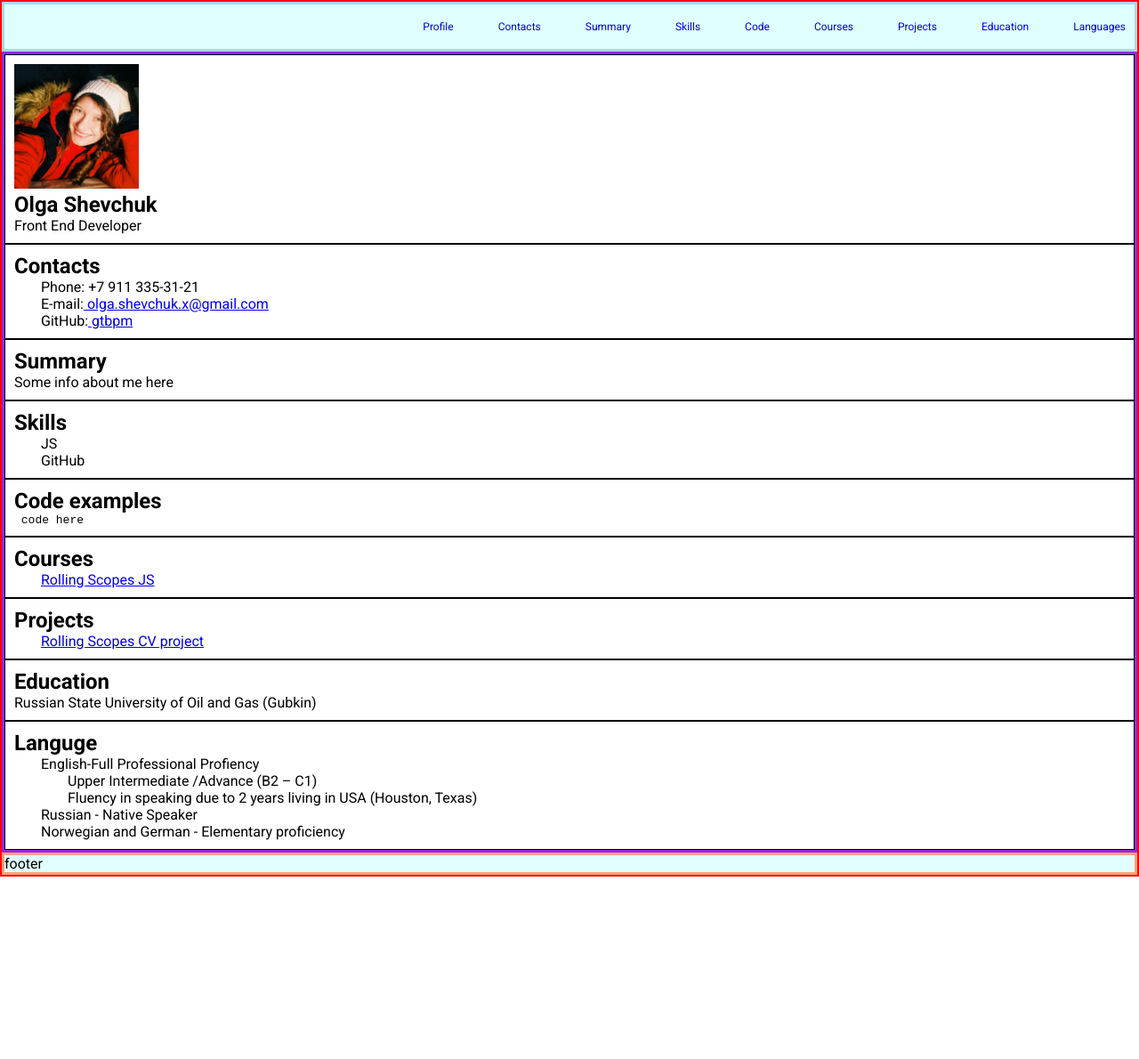
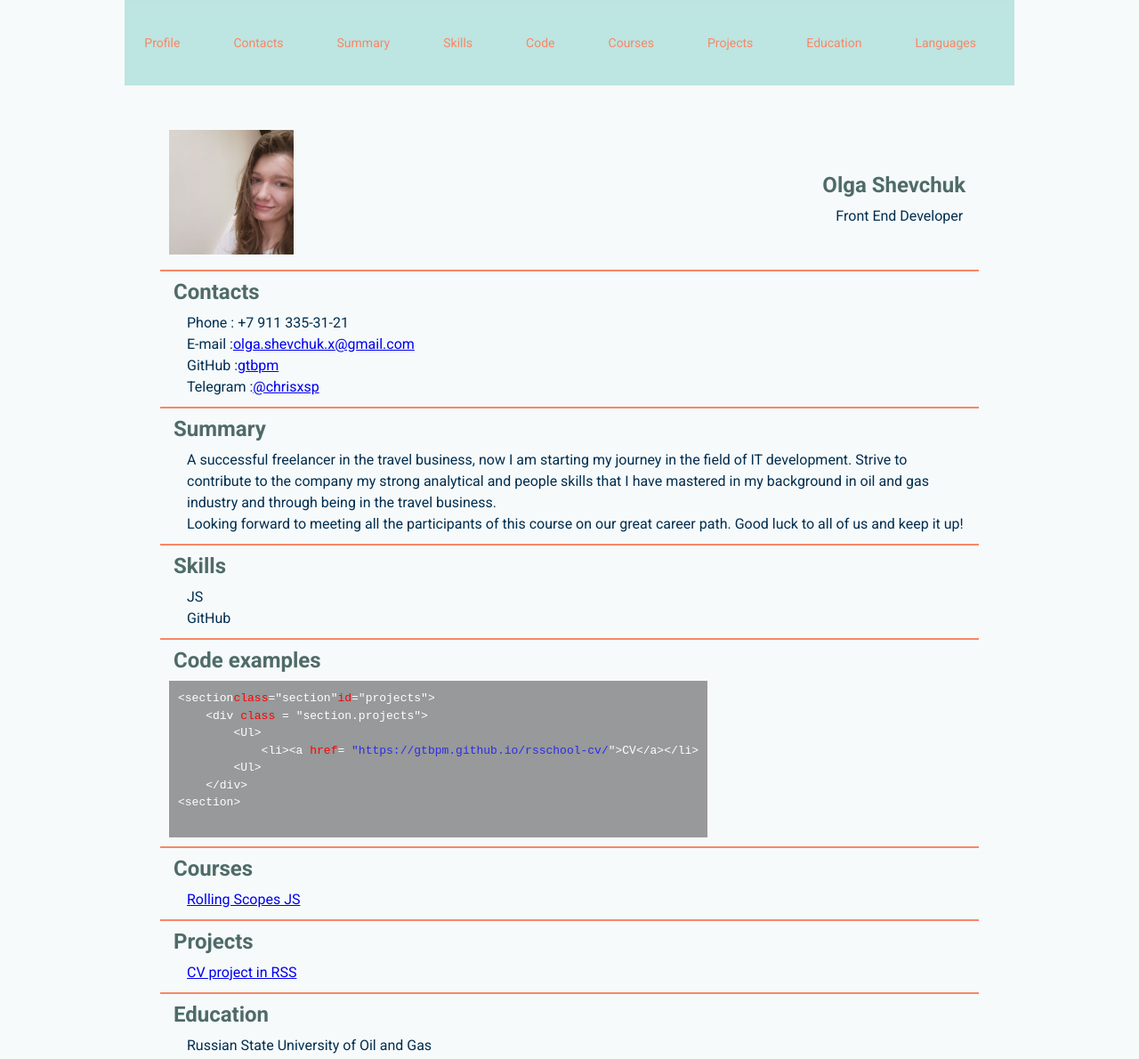
Before and after one commit to gtbpm/rsschool-cv, a plain HTML site: page index.html in a window 1280 px wide. Shown: the top 1190 px of the page at 89% size. Before the commit the page ends 985 px from the top, so only its background shows below. Drawn offline with Linux system fonts and the light colour scheme.

Commit message:
docs: html and css fin 01

```diff
--- a/css/style.css
+++ b/css/style.css
@@ -5,34 +5,78 @@
 }
 body{
     font-family: 'Roboto', sans-serif;
-    border: 2px solid red;
+    font-weight: 400;
+    line-height: 1.5;
     min-height: 100vh;
     padding: 0;
     margin: 0;
     display: flex;
     flex-direction: column;
+    max-width: 1000px;
+    margin: 0 auto;
+    background-color: rgb(246, 250, 251);
+}
+.container {
+    max-width: 1000px;
+    margin: 0 auto;
+}
+h1{
+    color: #4f6b68 ;
+    padding: 5px;
+}
+h2{
+    color: #4f6b68;
+    padding: 5px;
+}
+p{
+    margin-left: 20px;
+}
+.header{
+    border: 3px solid #bde5e187;
+    background-color: #bde5e1;
+    padding: 20px;
+}
+.main{
+    /*border: 3px solid blueviolet;*/
+    background-color: rgb(246, 250, 251);
+    padding: 40px;
+    margin: 0px 0px 0px 0px;
+    color: rgb(2, 46, 79);
+}
+.section-flex-profile{
+    display: flex;
     justify-content: space-between;
-
+    align-items: center;
+    padding: 10px 10px 10px 10px;
+    border-bottom: 2px solid #F88767;
+}
+.section-my-name-and-title{
+    order: 2;
+}
+.section-my-photo{
+    order: 1;
+}
+.footer{
+    background-color: #bde5e1;
+}
+.footer-flex {
+    display: flex;
+    justify-content: space-between;
+    align-items: center;
+    padding: 20px;
+}
+li {
+    margin-left: 20px;
+    list-style: none;
 }
 
-.header{
-    border: 3px solid lightblue;
-    background-color: lightcyan;
-}
-.main{
-    border: 3px solid blueviolet;
-}
-.footer{
-    border: 3px solid lightsalmon;
-    background-color: lightcyan;
+.section {
+    border-bottom: 2px solid #F88767;
+    padding: 0px 10px 10px 10px;
 }
 
 html {
     scroll-behavior: smooth;
-}
-<!-- НАВИГАЦИЯ В header >
-.nav {
-    border: 1px solid black;
 }
 .nav-list {
     display: flex;
@@ -41,48 +85,23 @@ html {
     list-style: none;
   }
 .nav-item {
-    font-size: 12px;
+    font-size: 14px;
 }
 .nav-link {
-    padding: 0 10px;
+    padding: 0 20px;
     line-height: 50px;
     transition: .3s;
     text-decoration: none;
+    color: #F88767;
   }
-.section-item a {
-    color: #55ff01;
-    text-decoration: none;
-    transition: color 0.5s;
-  }
-.section-item a:hover {
-    color: #45e4f0;
-  }
-
-<!-- Секции в MAIN >
-.container {
-    max-width: 1440px;
-    margin: 0 auto;
+pre {
+    display: inline-block;
+    background-color: rgba(0, 0, 0, 0.39);
+    color: white;
+    padding: 10px;
 }
-.section {
-    border: 1px solid black;
-    padding: 10px 10px 10px 10px;
+span{
+color:red}
+.spanblue{
+ color: rgba(15, 15, 247, 0.785)
 }
-
-/*
-.section.my-photo {}
-.section.section.my-name-and-title {}
-
-.section.contacts{}
-.section.summary{}
-.section.skills{}
-.section.code{}
-.section.courses{}
-.section.projects{}
-.section.education{}
-.section.languages{}
-
-*/
-
-li {
-margin-left: 30px; list-style: none;
-}
--- a/index.html
+++ b/index.html
@@ -9,7 +9,7 @@
     <link rel="preconnect" href="https://fonts.gstatic.com" crossorigin>
     <link href="https://fonts.googleapis.com/css2?family=Roboto:wght@400;700&display=swap" rel="stylesheet">
     <link rel="stylesheet" href="./css/style.css">
-    <link rel="icon" href="./asstets/img/favico_for_cv_v1.ico">
+    <link rel="icon" href="./asstets/img/favico_for_cv_v2.ico">
 </head>
 <body>
     <header class = "header" >
@@ -26,34 +26,36 @@
                   <li class="nav-item"><a href="#education" class="nav-link">Education</a></li>
                   <li class="nav-item"><a href="#languages" class="nav-link">Languages</a></li>
                 </ul>
-              </nav>
+            </nav>
         </div>
     </header>
     <main class = "main">
         <div class = "container">
-            <section class="section" id="profile">
-                <div class="section.my-photo">
-                    <img src="./asstets/img/photo_for_cv_v1.jpg" alt="avatar" width="140" height="140">
-                </div>
-                <div class="section.my-name-and-title">
+            <section class="section-flex-profile" id="profile">
+                <div class="section-my-name-and-title">
                     <h1>Olga Shevchuk</h1>
                     <p>Front End Developer</p>
+                </div>
+                <div class="section-my-photo">
+                    <img src="./asstets/img/photo_for_cv_v2.jpg" alt="avatar" width="140" height="140">
                 </div>
             </section>
             <section class="section" id="contacts">
                 <div class="section.contacts">
                     <h2>Contacts</h2>
                     <Ul>
-                        <li>Phone: +7 911 335-31-21</li>
-                        <li>E-mail:<a href="mailto:olga.shevchuk.x@gmail.com"> olga.shevchuk.x@gmail.com</a></li>
-                        <li>GitHub:<a href="https://github.com/gtbpm"> gtbpm</a></li>
+                        <li>Phone : +7 911 335-31-21</li>
+                        <li>E-mail :<a href="mailto:olga.shevchuk.x@gmail.com">olga.shevchuk.x@gmail.com</a></li>
+                        <li>GitHub :<a href="https://github.com/gtbpm">gtbpm</a></li>
+                        <li>Telegram :<a href="https://t.me/chrisxsp">@chrisxsp</a></li>
                     </Ul>
                 </div>
             </section>
             <section class="section" id="summary">
                 <div class="section.summary">
                     <h2>Summary</h2>
-                    <p> Some info about me here</p>
+                    <p>A successful freelancer in the travel business, now I am starting my journey in the field of IT development. Strive to contribute to the company my strong analytical and people skills that I have mastered in my background in oil and gas industry and through being in the travel business.</p>
+                    <p>Looking forward to meeting all the participants of this course on our great career path. Good luck to all of us and keep it up! </p>
                 </div>
             </section>
             <section class="section" id="skills">
@@ -66,9 +68,17 @@
                 </div>
             </section>
             <section class="section" id="code">
-                <div class="section.code">
+                <div class="section-code">
                     <h2>Code examples</h2>
-                    <pre> code here</pre>
+                    <pre>
+&lt;section<span>class</span>="section"<span>id</span>="projects"&gt;
+    &lt;div <span>class</span> = "section.projects"&gt;
+        &lt;Ul&gt;
+            &lt;li&gt;&lt;a <span>href</span>=<span class="spanblue"> "https://gtbpm.github.io/rsschool-cv/</span>"&gt;CV&lt;/a&gt;&lt;/li&gt;
+        &lt;Ul&gt;
+    &lt;/div&gt;
+&lt;section&gt;
+                    </pre>
                 </div>
             </section>
             <section class="section" id="courses">
@@ -83,24 +93,24 @@
                 <div class="section.projects">
                     <h2>Projects</h2>
                     <Ul>
-                        <li><a href="https://gtbpm.github.io/rsschool-cv/">Rolling Scopes CV project</a></li>
+                        <li><a href="https://gtbpm.github.io/rsschool-cv/">CV project in RSS</a></li>
                     </Ul>
                 </div>
             </section>
             <section class="section" id="education">
                 <div class="section.education">
                     <h2>Education</h2>
-                    <p> Russian State University of Oil and Gas (Gubkin)</p>
+                    <p> Russian State University of Oil and Gas</p>
                 </div>
             </section>
-            <section class="section" id="Language">
+            <section class="section" id="languages">
                 <div class="section.languages">
-                    <h2>Languge</h2>
+                    <h2>Languages</h2>
                     <ol>
-                        <li>English-Full Professional Profiency
+                        <li>English - Full Professional Proficiency
                             <ul>
-                                <li>Upper Intermediate /Advance (B2 – C1)</li>
-                                <li>Fluency in speaking due to 2 years living in USA (Houston, Texas)</li>
+                                <li>Upper Intermediate/Advanced (B2 – C1)</li>
+                                <li>Fluency in speaking due to 2 years living in USA</li>
                             </ul>
                         </li>
                         <li>Russian - Native Speaker</li>
@@ -108,13 +118,18 @@
                     </ol>
                 </div>
             </section>
-
-
         </div>
     </main>
     <footer class = "footer">
         <div class = "container">
-            <p>footer</p>
+            <div class = "footer-flex">
+                <div class = "footer-logo">
+                    <a href="https://rs.school/js/"><img src="./asstets/img/rs_school_js.svg" alt="logo JS" width="100"></a>
+                </div>
+                <div class="footer-github">
+                    <p>2022 Created by&nbsp;<a href="https://github.com/gtbpm"> Olga Shevchuk @ github</a></p>
+                </div>
+            </div>
         </div>
     </footer>
 </body>
```
Also changed, not shown: asstets/img/photo_for_cv_v2.jpg (renamed from asstets/img/photo_for_cv_v2.jpg.jpg), asstets/img/rs_school_js.svg (added).
